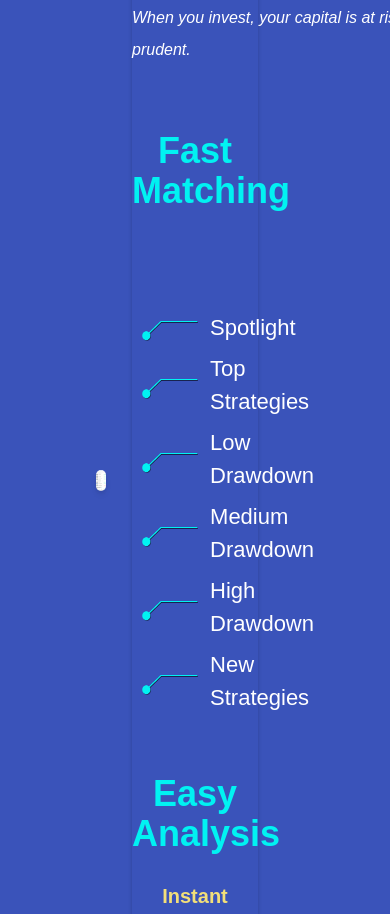
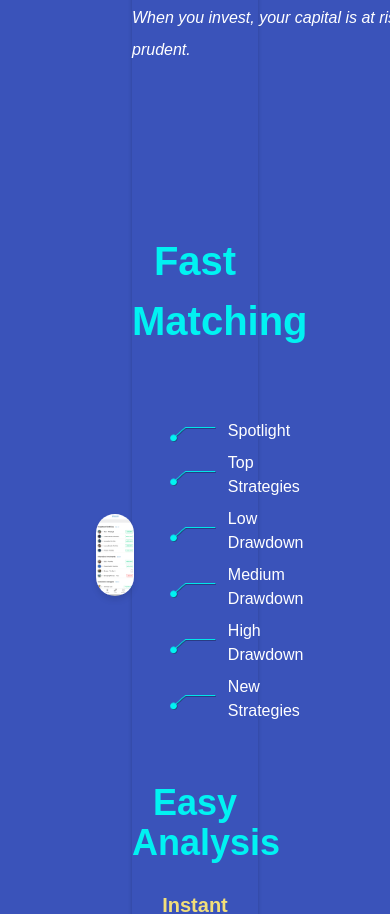
Before and after one commit to Xing4113/copy_trading_webpage, a Next.js app: page / in a window 390 px wide. Shown: the part 920-1834 px from the top of the page. Built offline with nearby package versions, Linux system fonts and the light colour scheme; grey boxes are pictures that could not be loaded.

Commit message:
Fast Matching Section

```diff
--- a/src/components/sections/FastMatchingSection.js
+++ b/src/components/sections/FastMatchingSection.js
@@ -2,111 +2,63 @@
 
 import Image from "next/image";
 import Video from "../ui/Video";
+import styles from "@/styles/section/FastMatchingSection.module.scss";
 
 export default function FastMatchingSection() {
   return (
     <section>
-      <div className="w-full mt-[50px]">
+      <div className={styles.fastMatchingContainer}>
 
         {/* title */}
-        <h1 className="text-center text-4xl font-semibold" style={{color: 'var(--light-blue)'}}>Fast Matching</h1>
+        <h1 className={styles.title}>Fast Matching</h1>
 
         {/* Video & Description */}
-        <div className="flex justify-center mt-[36px]">
+        <div className={styles.content}>
 
-            <div className="relative flex items-center justify-center -ml-[36px] mr-[36px]">
-
+          {/* Video Section */}
+          <div className={styles.videoContainer}>
             <Image
               src="/images/mobile-1.png"
               width={200}
               height={500}
               alt="mobile-1"
-                    style={{ width: "196px" }}
-                    className="shadow-md rounded-[24px] z-0"
+              className={styles.mobileImage}
             />
 
             <Video
               filePath="/videos/mobile-video.mp4"
               fileType="video/mp4"
-                    containerStyle="absolute px-[0.25px] top-[26.5px] z-10"
+              containerStyle={styles.video}
               videoStyle="rounded-md"
             />
           </div>
 
-
-            <div className="pt-[64px]">
-                <ul className="space-y-2 text-white text-[22px]">
-                    <li className="flex items-center gap-3">
+          {/* List Section */}
+          <div className={styles.listContainer}>
+            <ul>
+              {[
+                "Spotlight",
+                "Top Strategies",
+                "Low Drawdown",
+                "Medium Drawdown",
+                "High Drawdown",
+                "New Strategies"
+              ].map((item, index) => (
+                <li key={index}>
                   <Image
                     src="/images/list-icon.png"
                     width={56}
                     height={20}
                     alt="list icon"
-                            className="w-14 h-5 relative top-1"
+                    className={styles.listIcon}
                   />
-                        Spotlight
+                  {item}
                 </li>
-
-                    <li className="flex items-center gap-3">
-                        <Image
-                            src="/images/list-icon.png"
-                            width={56}
-                            height={20}
-                            alt="list icon"
-                            className="w-14 h-5 relative top-1"
-                        />
-                        Top Strategies
-                    </li>
-
-                    <li className="flex items-center gap-3">
-                        <Image
-                            src="/images/list-icon.png"
-                            width={56}
-                            height={20}
-                            alt="list icon"
-                            className="w-14 h-5 relative top-1"
-                        />
-                        Low Drawdown
-                    </li>
-
-                    <li className="flex items-center gap-3">
-                        <Image
-                            src="/images/list-icon.png"
-                            width={56}
-                            height={20}
-                            alt="list icon"
-                            className="w-14 h-5 relative top-1"
-                        />
-                        Medium Drawdown
-                    </li>
-
-                    <li className="flex items-center gap-3">
-                        <Image
-                            src="/images/list-icon.png"
-                            width={56}
-                            height={20}
-                            alt="list icon"
-                            className="w-14 h-5 relative top-1"
-                        />
-                        High Drawdown
-                    </li>
-
-                    <li className="flex items-center gap-3">
-                        <Image
-                            src="/images/list-icon.png"
-                            width={56}
-                            height={20}
-                            alt="list icon"
-                            className="w-14 h-5 relative top-1"
-                        />
-                        New Strategies
-                    </li>
-
+              ))}
             </ul>
           </div>
 
         </div>
-
       </div>
     </section>
   );
--- a/src/components/ui/Video.js
+++ b/src/components/ui/Video.js
@@ -6,7 +6,6 @@ export default function Video({filePath, fileType, containerStyle, videoStyle})
     <div className={`${containerStyle}`}>
 
       <video
-        width="300"
         className={videoStyle}
         autoPlay
         loop
--- /dev/null
+++ b/styles/section/FastMatchingSection.module.scss
@@ -0,0 +1,116 @@
+.fastMatchingContainer {
+    width: 100%;
+    margin-top: 50px;
+
+    @media (max-width: 768px) { // Fixed missing "px"
+        margin-top: 150px;
+    }
+
+    // Title
+    .title {
+      text-align: center;
+      font-size: 2.5rem;
+      font-weight: 600;
+      color: var(--light-blue);
+    }
+
+    // Video & Description Section
+    .content {
+      display: flex;
+      justify-content: center;
+      margin-top: 36px;
+
+      // Video Container
+      .videoContainer {
+        position: relative;
+        display: flex;
+        align-items: center;
+        justify-content: center;
+        margin-left: -36px;
+        margin-right: 36px;
+
+        .mobileImage {
+          width: 196px;
+          box-shadow: 0px 4px 6px rgba(0, 0, 0, 0.1);
+          border-radius: 24px;
+          z-index: 0;
+        }
+
+        .video {
+          position: absolute;
+          padding-left: 0.25px;
+          top: 26.5px;
+          z-index: 10;
+          border-radius: 8px;
+        }
+      }
+
+      // List Section
+      .listContainer {
+        padding-top: 64px;
+
+        @media (max-width: 425px){
+            padding-top: 32px;
+        }
+
+        ul {
+          display: flex;
+          flex-direction: column;
+          gap: 8px;
+          font-size: 1.375rem;
+          color: white;
+          list-style: none;
+          padding: 0;
+
+          @media (max-width: 425px){
+            font-size: 1rem;
+          }
+
+          li {
+            display: flex;
+            align-items: center;
+            gap: 12px;
+
+            .listIcon {
+              width: 56px;
+              height: 20px;
+              position: relative;
+              top: 4px;
+
+              @media (max-width: 425px){
+                width: 46px;
+                height: 15px;
+              }
+
+            }
+          }
+        }
+      }
+
+      @media (max-width: 590) {
+        flex-direction: column;
+        align-items: center;
+
+        // Video Container
+        .videoContainer {
+            margin: 0;
+
+            .mobileImage {
+                width: 180px;
+            }
+
+            .video {
+                width: 180px;
+            }
+        }
+
+        // List Section
+        .listContainer {
+            display: flex;
+            align-items: center;
+            justify-content: center;
+        }
+      }
+
+    }
+}
```
Lines whose indentation alone changed are shown as unchanged.
